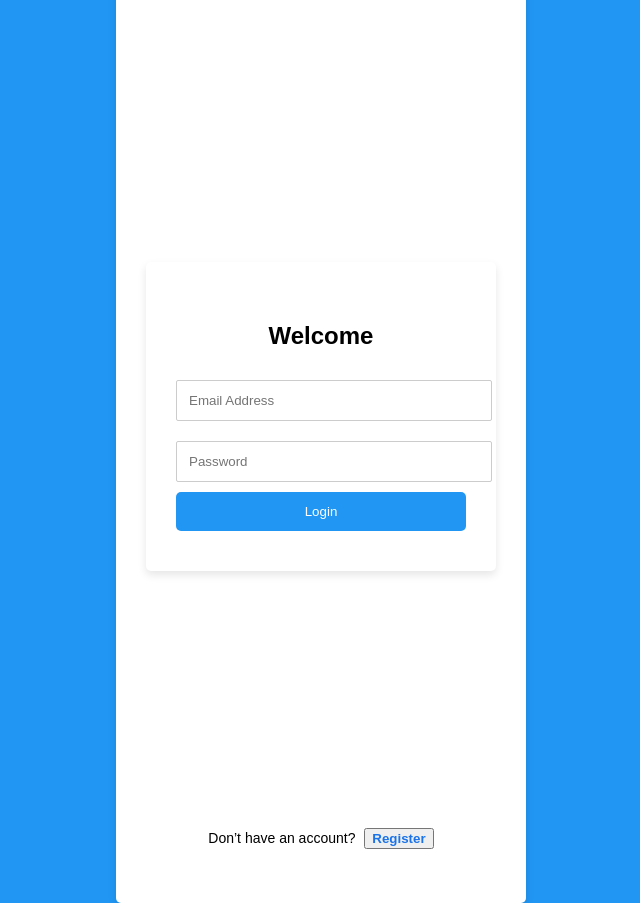
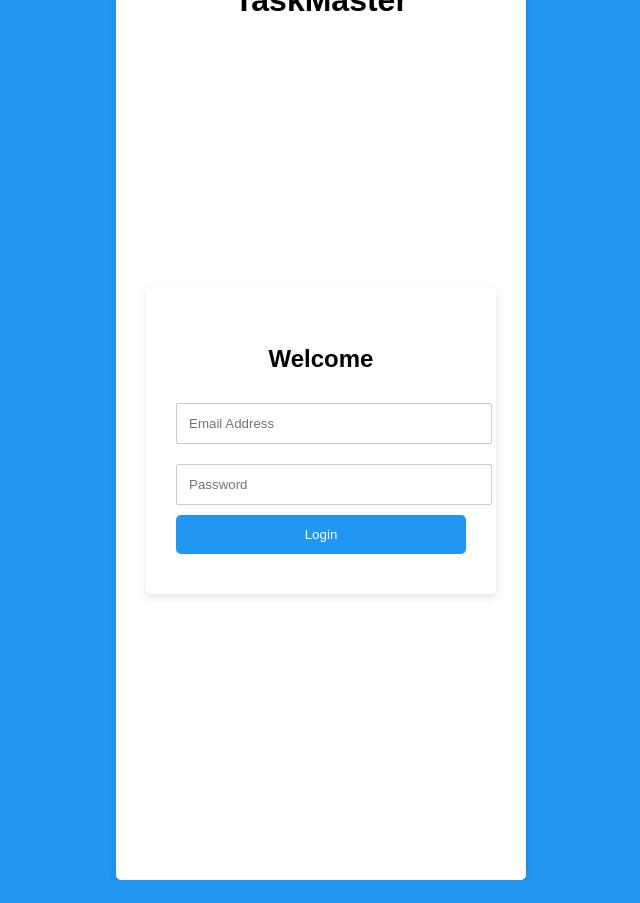
Before and after one commit to callistus0/task-manager, a React (Create React App) app in the folder client/: page / in a window 1280 px wide. Shown: the whole page, without its empty margins (319-959 px from the left). After the commit the page ends 880 px from the top, so only its background shows below. Built offline with nearby package versions, Linux system fonts and the light colour scheme.

Commit message:
💄 Final UI + Auth cleanup: Login/Register styling, Navbar, layout fixes

```diff
--- a/client/src/App.js
+++ b/client/src/App.js
@@ -110,21 +110,9 @@ function App() {
         <div className="login-card">
           <h1 className="App-header">TaskMaster</h1>
           {showRegister ? (
-            <>
-              <Register onRegister={setUser} />
-              <p className="login-footer">
-                Already have an account?{' '}
-                <button className="login-link-button" onClick={() => setShowRegister(false)}>Login</button>
-              </p>
-            </>
+            <Register onRegister={setUser} toggleForm={() => setShowRegister(false)} />
           ) : (
-            <>
-              <Login onLogin={setUser} />
-              <p className="login-footer">
-                Don’t have an account?{' '}
-                <button className="login-link-button" onClick={() => setShowRegister(true)}>Register</button>
-              </p>
-            </>
+            <Login onLogin={setUser} toggleForm={() => setShowRegister(true)} />
           )}
         </div>
       </div>
```
